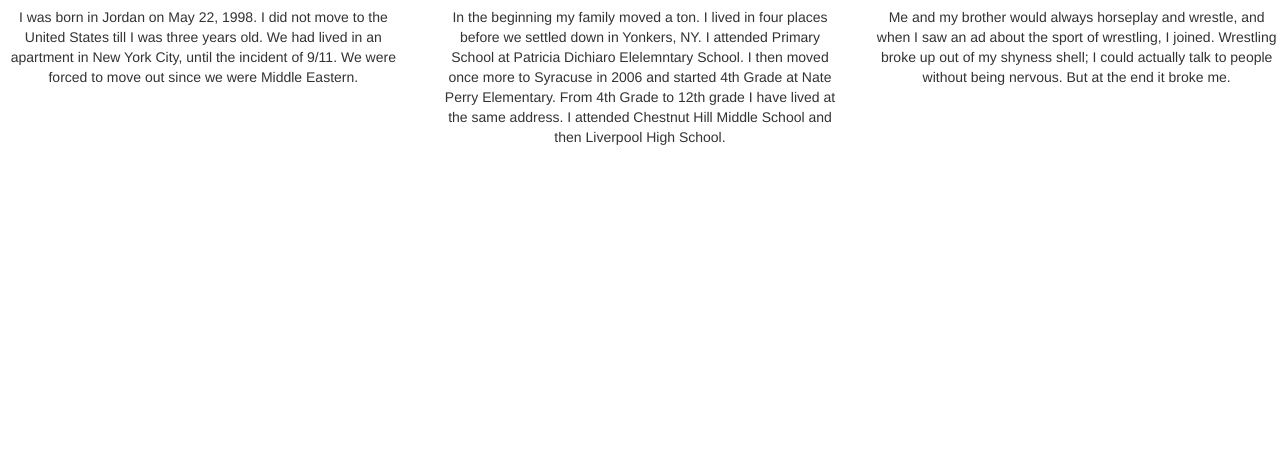
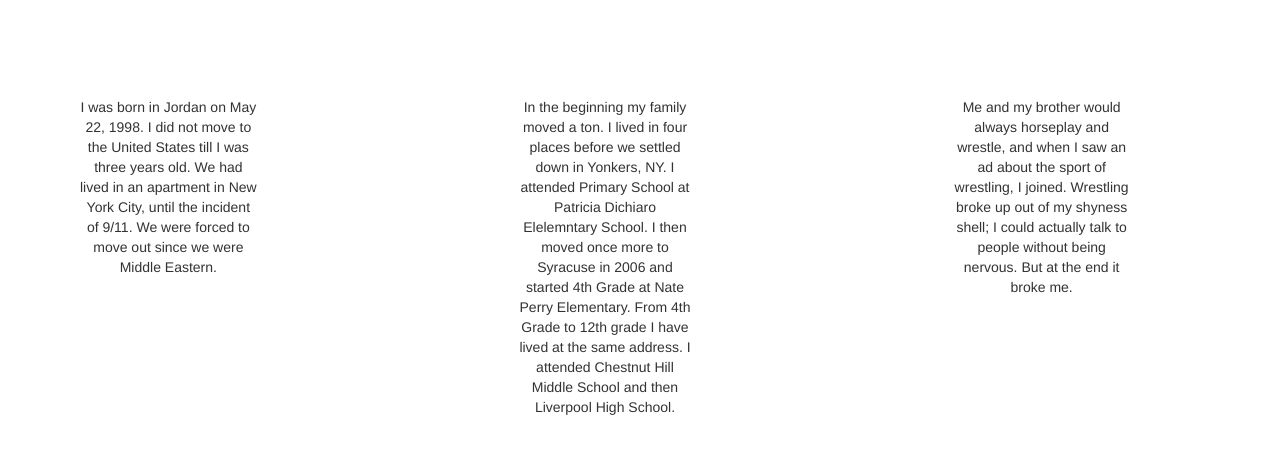
Before and after one commit to SaleemAs4/SaleemAs4.github.io, a plain HTML site: page index.html in a window 1280 px wide. Shown: the part 446-900 px from the top of the page. Before the commit the page ends 800 px from the top, so only its background shows below. Drawn offline with nearby package versions, Linux system fonts and the light colour scheme.

Commit message:
Bootstrap Initial 7

```diff
--- a/style.css
+++ b/style.css
@@ -8,5 +8,8 @@ body {
 h1 {
     color: maroon;
 }
+p {
+  margin: 100px 150px 80px 80px;
+}
 </style>
 </head>
```
